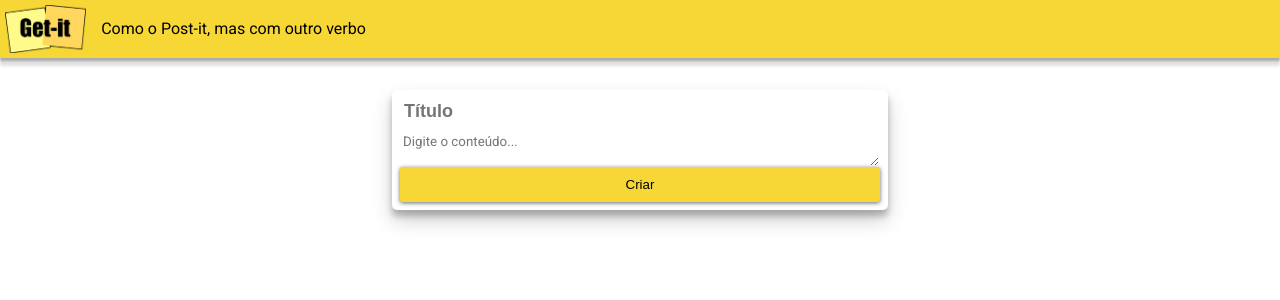
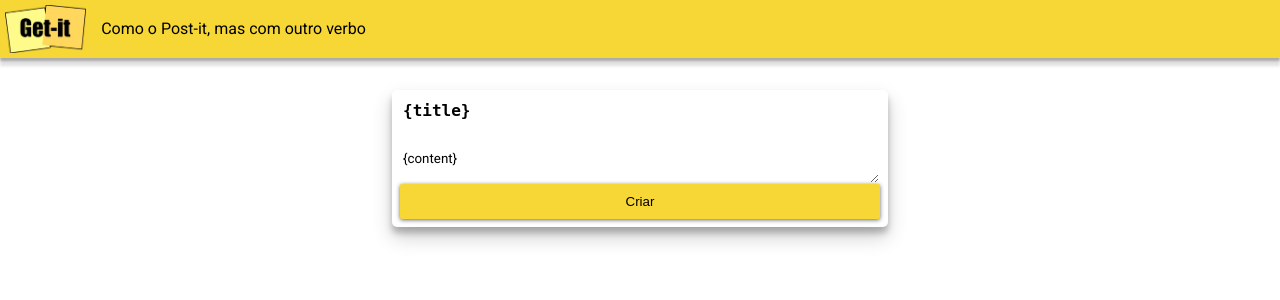
Before and after one commit to ellencoutinho/notepad, a Python web app: template templates/edit.html in a window 1280 px wide. Shown: the top 300 px of the page. Run offline with Jinja, Linux system fonts and the light colour scheme; the template is opened without the code that fills it, so the values that code supplies are empty; some libraries are stand-ins or nearby versions.

Commit message:
Página de edição com dados da base de dados

```diff
--- a/docs/getit.css
+++ b/docs/getit.css
@@ -126,6 +126,13 @@
   width: 30rem;
 }
 
+.title_edit{
+  border-color: transparent;
+  font-size: large;
+  font-weight: bold;
+  resize: none;
+}
+
 .form-card-title {
   max-width: 40%;
   border-color: transparent;
--- a/templates/components/note.html
+++ b/templates/components/note.html
@@ -4,10 +4,10 @@
 
         <div class="icones">
             <button type="button" onclick="location.href='/edit/{id}'" formmethod="get" class="button">
-                <img src="../../img/lapis.png" class="subicone" alt="lixeira">
+                <img src="../../img/lapis.png" class="subicone" alt="editar">
             </button>
             <button type="button" onclick="location.href='/delete/{id}'" formmethod="get" class="button">
-                <img src="../../img/lixeira.png" class="subicone" alt="lixeira">
+                <img src="../../img/lixeira.png" class="subicone" alt="apagar">
             </button>
         </div>
 
--- a/templates/edit.html
+++ b/templates/edit.html
@@ -27,17 +27,17 @@
 
     <main class="container">
       <form class="form-card" method="post">
-        <input
-          class="form-card-title"
-          type="text"
+        <textarea
+          class="title_edit"
           name="titulo"
           placeholder="Título"
-        />
+        >{title}</textarea>
+
         <textarea
           class="autoresize"
           name="detalhes"
           placeholder="Digite o conteúdo..."
-        ></textarea>
+        >{content}</textarea>
         <button class="btn" type="submit">Criar</button>
       </form>
 
--- a/utils.py
+++ b/utils.py
@@ -34,3 +34,8 @@
 def apaga_nota(id):
     db.delete(id)
     return(build_response(code=303, reason='See Other', headers='Location: /'))
+
+def id_correspondente(id):
+    # Recebe id e devolve o titulo e conteudo desse id
+    title, content = db.id_correspondente(id)
+    return title, content
--- a/views.py
+++ b/views.py
@@ -1,4 +1,4 @@
-from utils import load_data, load_template, load_note, build_response, apaga_nota
+from utils import load_data, load_template, load_note, build_response, id_correspondente
 from urllib.parse import unquote_plus
 from database import Note
 
@@ -40,6 +40,8 @@
         load_note(Note(title=titulo, content=conteudo))
         return(build_response(code=303, reason='See Other', headers='Location: /')) # recarrega pagina
 
-    response = build_response(body=load_template('edit.html'))
+    title, content = id_correspondente(id)
+    response = build_response(body=load_template('edit.html').format(title=title, content=content))
+
 
     return response
```
Also changed, not shown: database.py (+9 -0 lines).
